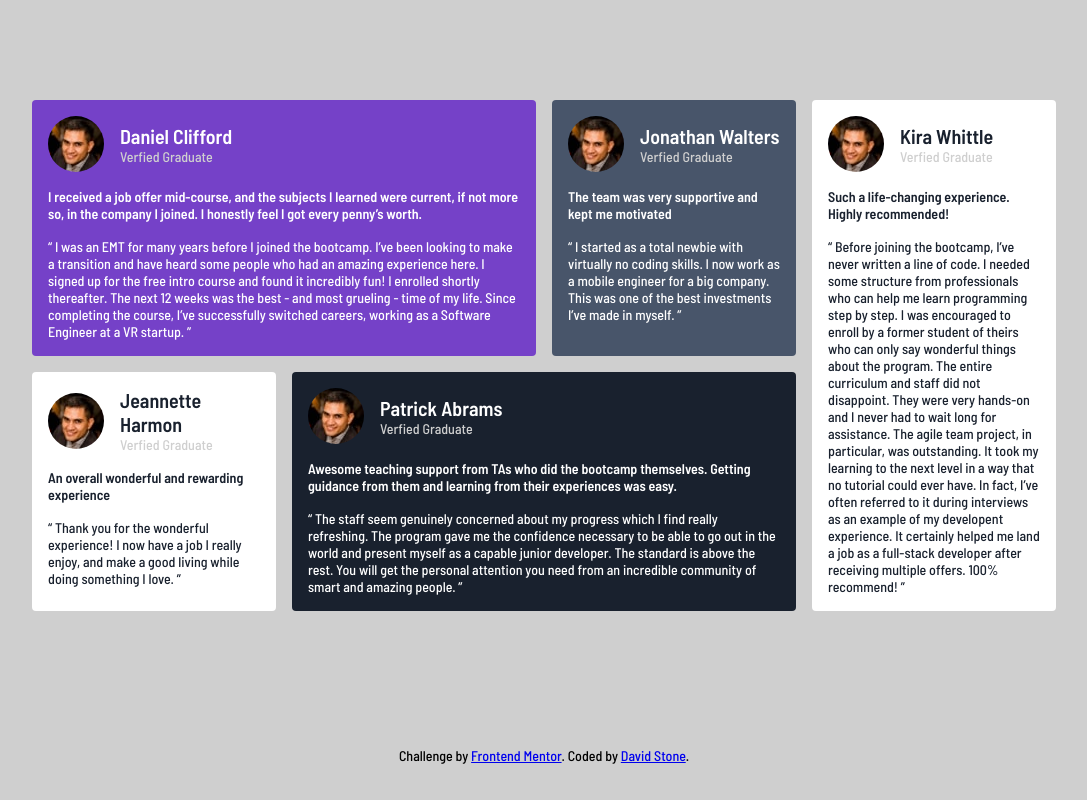
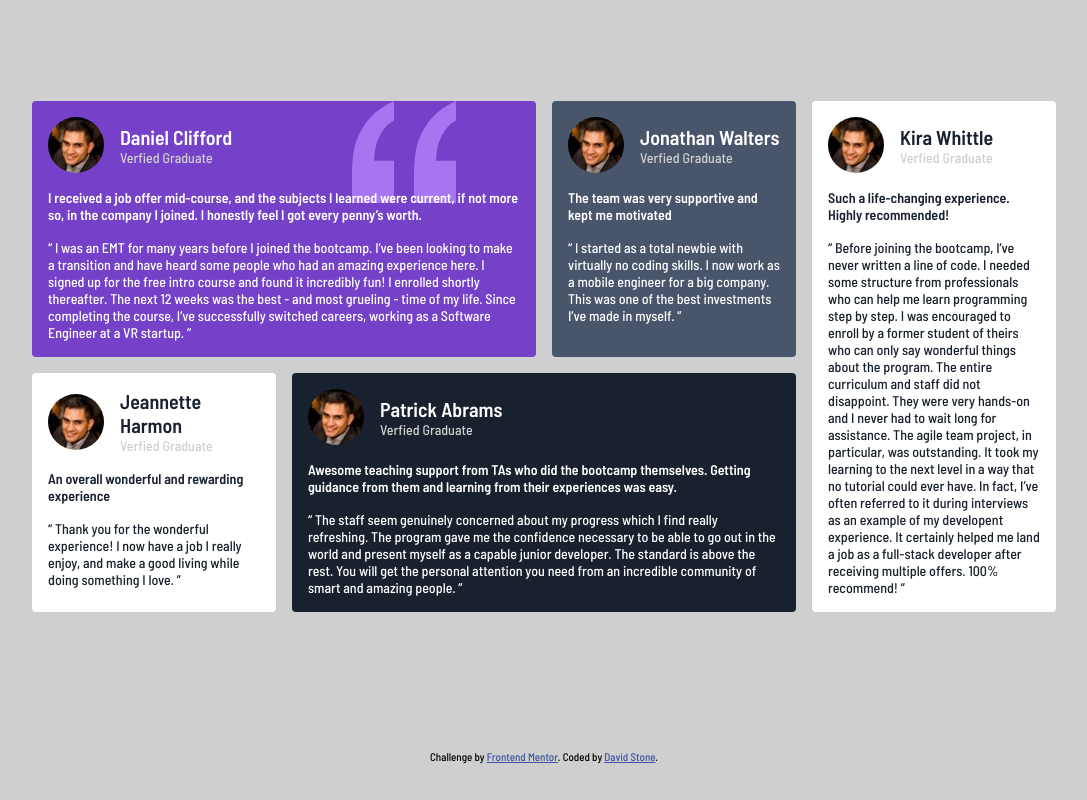
Before and after one commit to daystone4/testimonial-grid, a website: page index.html in a window 1280 px wide. Shown: the whole page, without its empty margins (96-1183 px from the left). Drawn offline with Linux system fonts and the light colour scheme.

Commit message:
add bg quotes

```diff
--- a/scss/main.scss
+++ b/scss/main.scss
@@ -17,6 +17,14 @@ body {
   font-size: 14px;
   font-weight: 500;
   background: s.$gray;
+}
+
+.attribution {
+  font-size: 11px;
+  text-align: center;
+}
+.attribution a {
+  color: hsl(228, 45%, 44%);
 }
 
 // Headings
@@ -94,6 +102,9 @@ p {
 .card-1 {
   grid-area: one;
   background: s.$violet;
+  background-image: url(../images/bg-pattern-quotation.svg);
+  background-position: top right 20%;
+  background-repeat: no-repeat;
   color: s.$white;
 }
 
```
Also changed, not shown: css/main.css, 1 other file.
